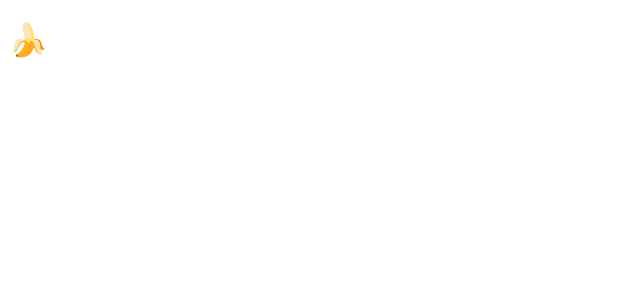
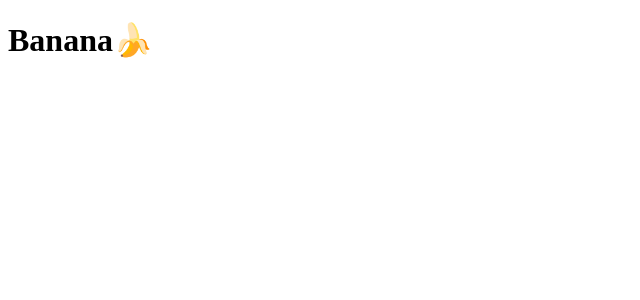
Before and after one commit to thanhtrungit25/ticketing, a Next.js app in the folder client/: page /banana in a window 1280 px wide. Shown: the top 300 px of the page, without its empty margins (0-640 px from the left). Built offline with nearby package versions, Linux system fonts and the light colour scheme.

Commit message:
Add config next to speed up file changed reload

```diff
--- /dev/null
+++ b/client/next.config.js
@@ -0,0 +1,6 @@
+module.exports = {
+  webpackDevMiddleware: config => {
+    config.watchOptions.poll = 300
+    return config
+  }
+}
--- a/client/pages/banana.js
+++ b/client/pages/banana.js
@@ -1,3 +1,3 @@
 export default () => {
-  return <h1>🍌</h1>
+  return <h1>Banana🍌</h1>
 }
```
Also changed, not shown: 1 other file (tests, documents, lock files or other folders).
